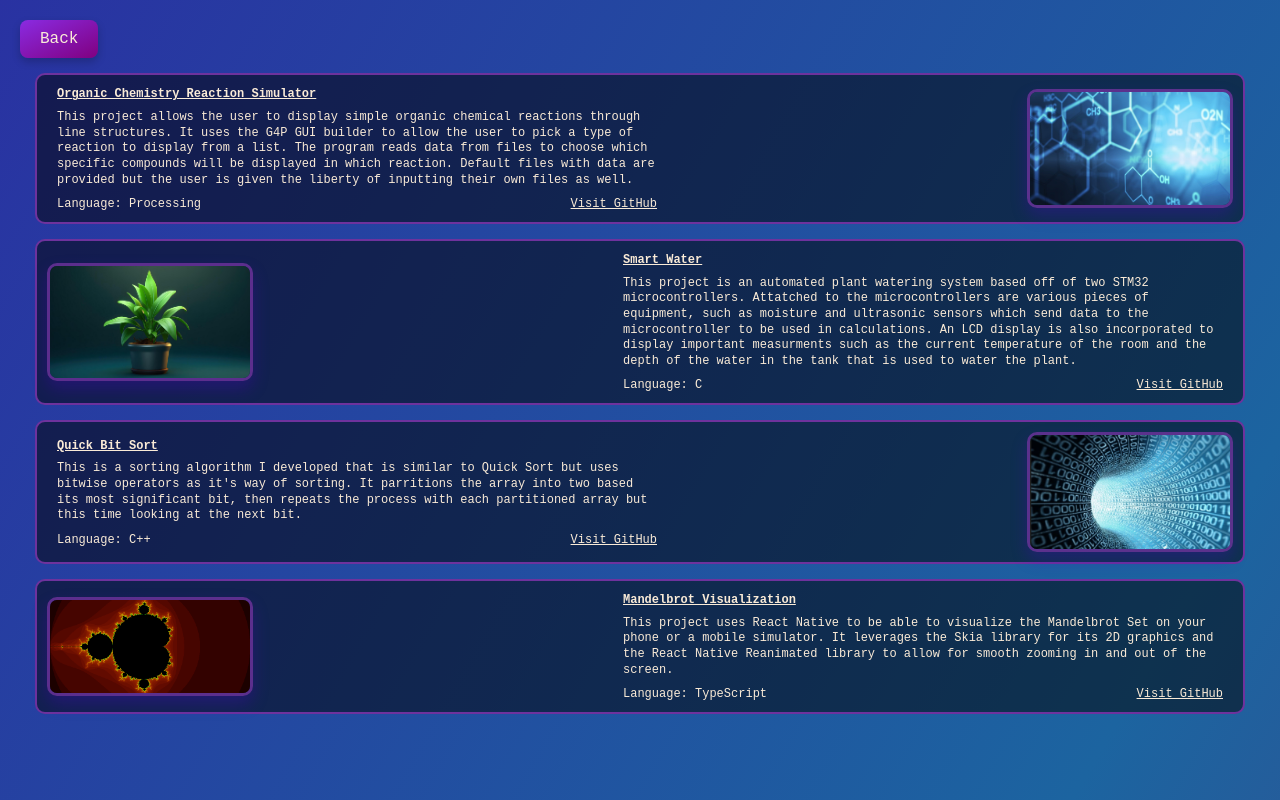
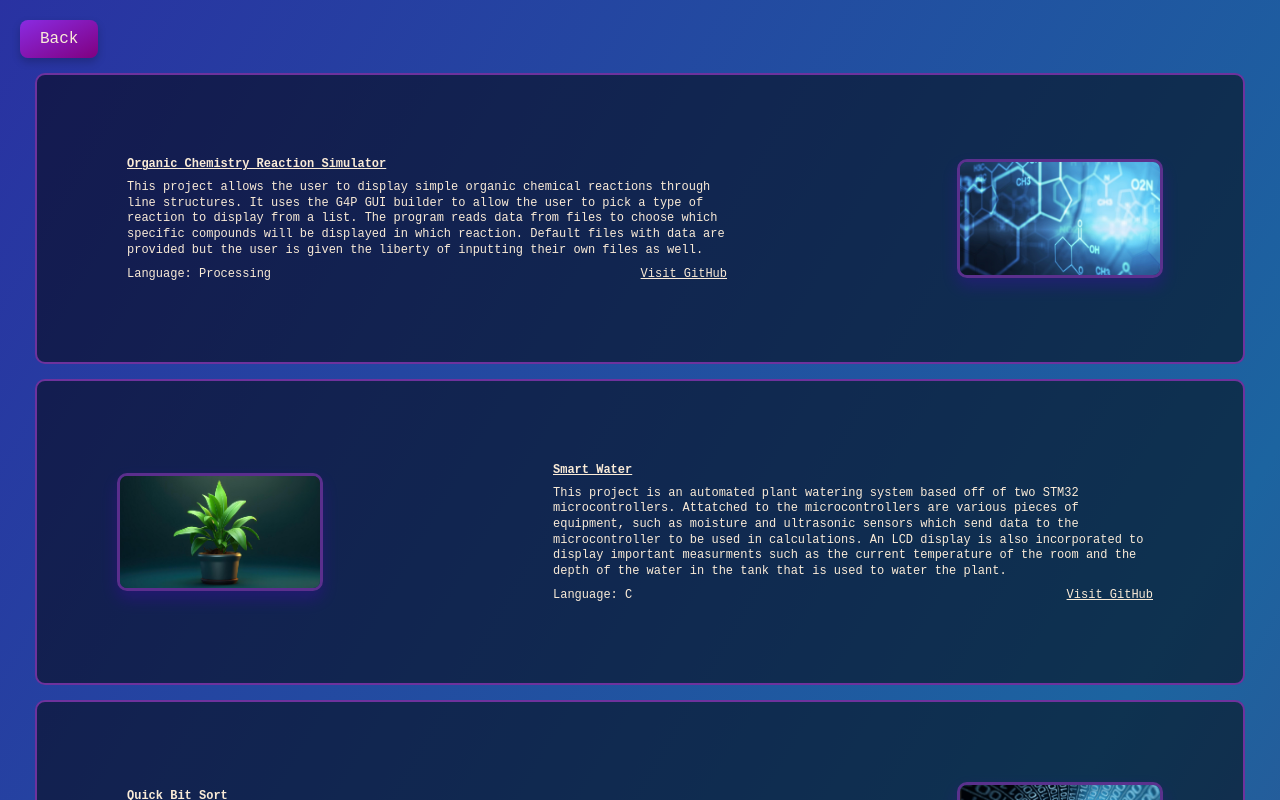
Before and after one commit to SenthilShelke/senthil-website, a React (Vite) app: page / in a window 1280 px wide. Both pictures are taken after a click on the button "Projects". Built offline with nearby package versions, Linux system fonts and the light colour scheme.

Commit message:
updated css

```diff
--- a/src/index.css
+++ b/src/index.css
@@ -138,7 +138,7 @@ button:active {
   justify-content: space-between;
   border: 2px solid rgb(110, 50, 157);
   border-radius: 10px;
-  padding: 10px;
+  padding: 80px;
   margin: 15px;
   position: relative;
   background: rgba(0, 0, 0, 0.5);
```
